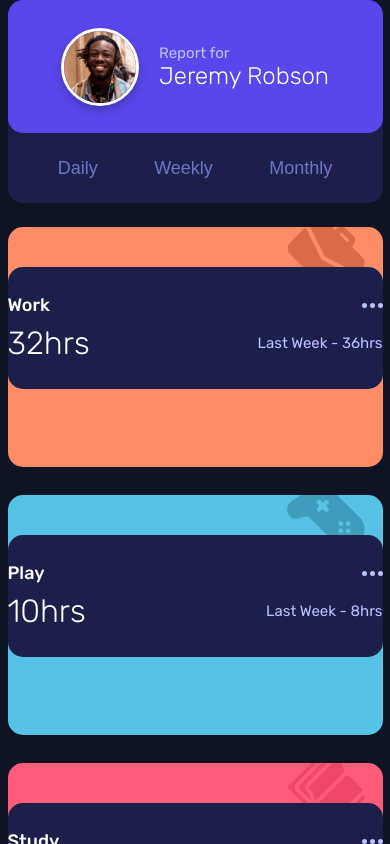
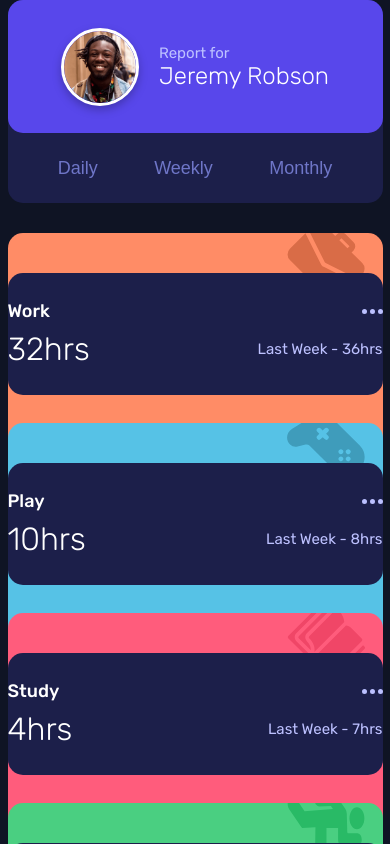
Before and after one commit to prpcodes/time-tracking-dashboard, a React (Create React App) app: page / in a window 390 px wide. Shown: the top 844 px of the page. Built offline with nearby package versions, Linux system fonts and the light colour scheme.

Commit message:
🐛 fixed max-with

```diff
--- a/src/App.css
+++ b/src/App.css
@@ -80,12 +80,11 @@ header #user h1 {
   color: #fff;
 }
 
-@media screen and (max-device-width: 1200px) {
+@media (max-width: 1200px) {
   .App {
     display: grid;
     grid-template-columns: 375px;
-    grid-gap: 24px 0px;
-    grid-template-rows: 203px repeat(6, 244px);
+    grid-template-rows: 203px repeat(6, 160px);
     grid-template-areas:
       "header"
       "card"
```
